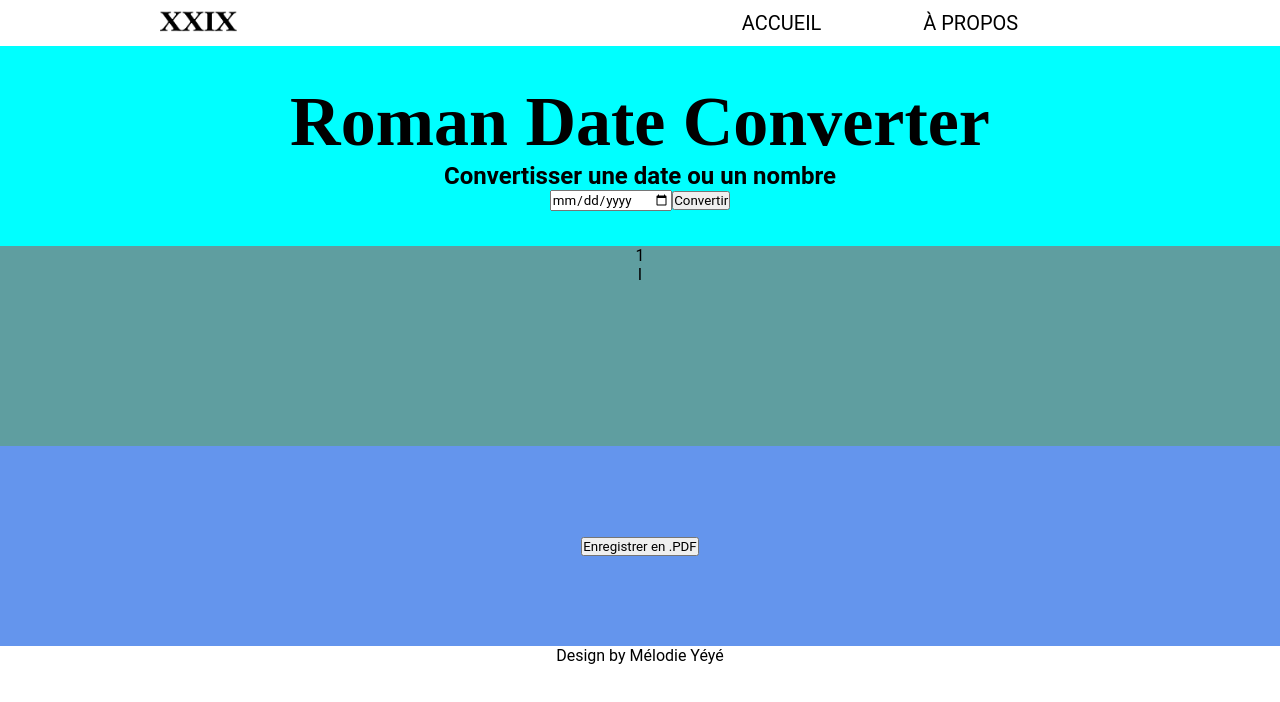
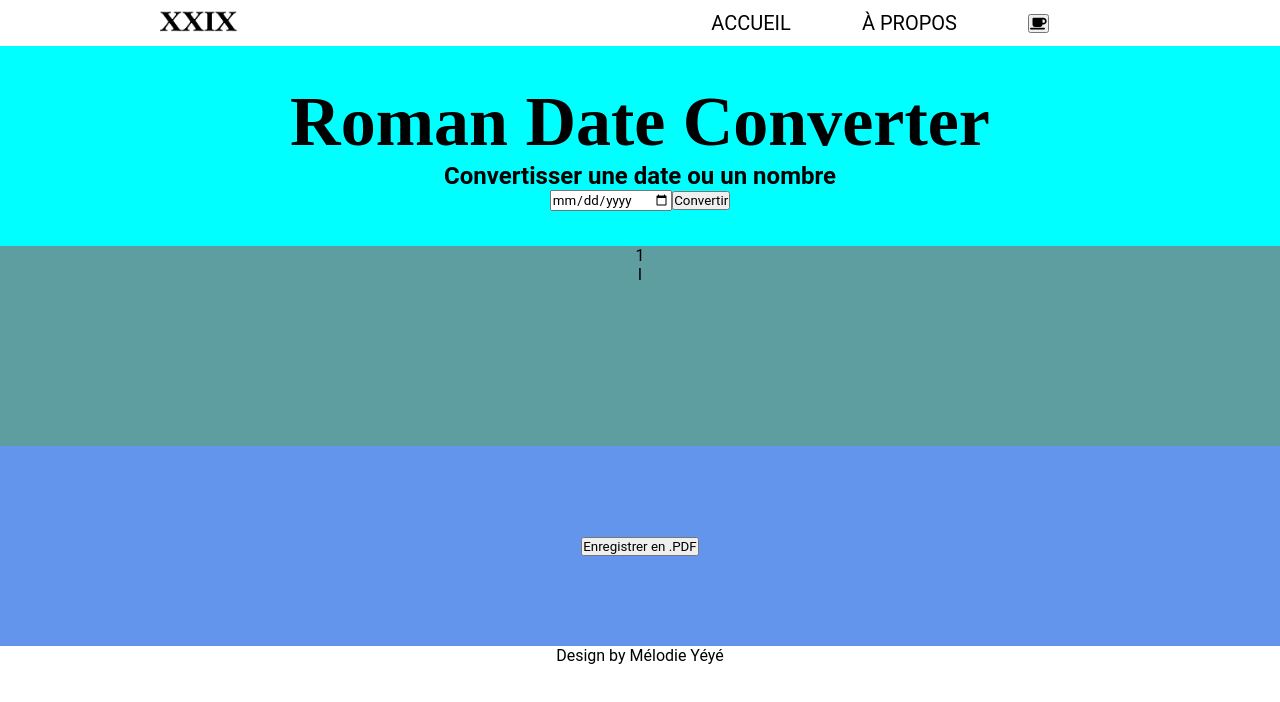
Before and after one commit to yeyemelodie01/romanconverter, a React (Create React App) app: page / in a window 1280 px wide. Shown: the top 702 px of the page. Built offline with nearby package versions, Linux system fonts and the light colour scheme.

Commit message:
add modifications

```diff
--- a/package.json
+++ b/package.json
@@ -3,6 +3,8 @@
   "version": "0.1.0",
   "private": true,
   "dependencies": {
+    "@fortawesome/free-solid-svg-icons": "^6.3.0",
+    "@fortawesome/react-fontawesome": "^0.2.0",
     "@testing-library/jest-dom": "^5.16.4",
     "@testing-library/react": "^13.3.0",
     "@testing-library/user-event": "^13.5.0",
--- a/src/components/header/index.jsx
+++ b/src/components/header/index.jsx
@@ -1,3 +1,5 @@
+import { FontAwesomeIcon } from '@fortawesome/react-fontawesome'
+import { faCoffee } from '@fortawesome/free-solid-svg-icons'
 import LogoRoman from "../../assets/logo.png"
 import '../../utils/styles/header.css'
 
@@ -11,6 +13,14 @@ function Header(){
           <ul className="listFlex">
             <li className="liSize">ACCUEIL</li>
             <li className="liSize">À PROPOS</li>
+            <li>
+              <button>
+                <FontAwesomeIcon icon={faCoffee}/>
+              </button>
+              <ul>
+                <li></li>
+              </ul>
+            </li>
           </ul>
         </nav>
       </header>
```
Also changed, not shown: 2 other files (tests, documents, lock files or other folders).
